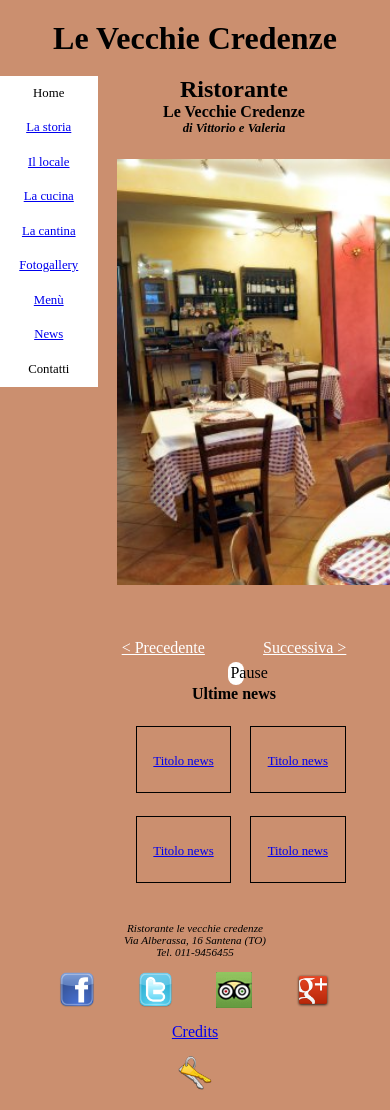
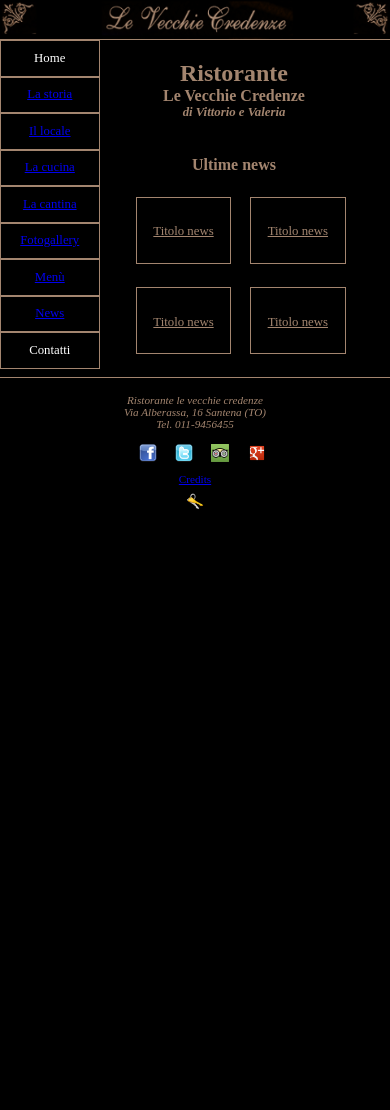
Before and after one commit to defra91/levecchiecredenze.it-php-, a PHP site: page / in a window 390 px wide; the page is wider, and only the part inside the window is pictured. After the commit the page ends 509 px from the top of that part, so only its background shows below. Run offline with PHP 8.4, Linux system fonts and the light colour scheme.

Commit message:
Modificato e ultimata prima versione CSS per smartphone

```diff
--- a/public-html/css/screen.css
+++ b/public-html/css/screen.css
@@ -44,11 +44,8 @@ div#banner h1 {
 
 div#navigation {
 	width: 100%;
-	background-image: url();
 	float: left;
-	border-bottom: 1px solid #C1A55E;
-	color: #A3856F;
-
+	border-bottom: 1px solid #A3856F;
 }
 
 span.menu_item {
@@ -56,8 +53,7 @@ span.menu_item {
     width: 10.89173%;
 	text-align:center;
 	padding: 2% 0%;
-
-
+	color: #A3856F;
 }
 
 span.menu_item_selected {
--- a/public-html/css/slideshow.css
+++ b/public-html/css/slideshow.css
@@ -1,3 +1,4 @@
+
 #slideshowWrapper{
 	width: 100%;
 	margin: 0 auto;
--- a/public-html/css/smartphone-portrait.css
+++ b/public-html/css/smartphone-portrait.css
@@ -6,7 +6,7 @@
 }
 
 body {
-	background-color: #cb8f6f;
+	background-color: #000;
 }
 
 div#container {
@@ -18,10 +18,14 @@ div#container {
 div#banner {
 	width: 100%;
 	padding: 5% 0;
+	border-bottom: 1px solid #A3856F;
+	background-image: url("../images/banner_alt_smartphone.png");
+	background-size: 100%; /* CSS3 */
 }
 
 div#banner h1 {
 	text-align: center;
+	display: none;
 }
 
 /* Sezione menu di navigazione */
@@ -35,18 +39,21 @@ span.menu_item {
 	width: 100%;
 	float: left;
 	padding: 10% 0;
-	background-color: #FFF;
 	text-align: center;
 	font-size: 0.8em;
+	border: 1px solid #A3856F;
+	color: #FFF;
 }
 
 span.menu_item_selected {
 	width: 100%;
 	float: left;
 	padding: 10% 0;
-	background-color: #FFF;
 	text-align: center;
 	font-size: 0.8em;
+	border: 1px solid #A3856F;
+	color: #FFF;
+	text-decoration: none;
 }
 
 /* Sezione contenuto */
@@ -55,7 +62,9 @@ div#content {
 	width: 60%;
 	margin-left: 5%;
 	margin-right: 5%;
+	margin-top: 5%;
 	float: left;
+	color: #A3856F;
 }
 
 /* Spalla sinistra */
@@ -82,12 +91,13 @@ div#left_section h3 {
 	font-style: italic;
 }
 
+/* Spalla destra */
+
 div#right_section {
 	width: 100%;
-	margin-top: 10%;
+	margin-top: 5%;
+	color: #A3856F;
 }
-
-/* Spalla destra */
 
 div#right_section h1 {
 	font-size: 1em;
@@ -100,13 +110,15 @@ div.news {
 	margin-left: 8%;
 	margin-bottom: 10%;
 	float: left;
-	border: 1px solid #000;
+	border: 1px solid #A3856F;
 	padding: 10% 2%;
 	text-align: center;
+	color: #A3856F;
 }
 
 div.news a {
 	font-size: 0.8em;
+	color: #A3856F
 }
 
 div.news p {
@@ -123,6 +135,8 @@ div#footer {
 	padding: 4%;
 	clear: left;
 	text-align: center;
+	border-top: 1px solid #A3856F;
+	color: #A3856F;
 }
 
 div#footer p {
@@ -133,17 +147,42 @@ div#footer p {
 #credits_link {
 	clear: left;
 	display: block;
-	margin: 4% 0;
+	font-size: 0.7em;
+	margin: 2% 0;
 }
 
 img.social_icon {
-	float: left;
-	width: 10%;
+	width: 5%;
 	margin-top: 4%;
-	margin-bottom: 4%;
-	margin-left: 12%;
+	margin-left: 4%;
 }
 
 img#private_key {
-	width: 10%;
+	width: 5%;
 }
+
+/* La slideshow iniziale non verrà mostrate nella versione per smartphone */
+
+#slideshowWrapper {
+	display: none;
+}
+
+#slideshowWrapper img {
+	display: none;
+}
+
+#fssPrev {
+	display: none;
+}
+
+#fssNext {
+	display: none;
+}
+
+#fssPlayPause {
+	display: none;
+}
+
+ul#slideshow {
+	display: none;
+}
--- a/public-html/index.html
+++ b/public-html/index.html
@@ -12,7 +12,7 @@
 	<link rel="stylesheet" type="text/css" href="css/tablet-portrait.css" media="only screen and (min-widht: 480px) and (max-width: 1024px) and (orientation:portrait)" />
 	<link rel="stylesheet" type="text/css" href="css/smartphone-portrait.css" media="only screen and (max-width: 480px) and (orientation: portrait" />
 
-	<link rel="stylesheet" type="text/css" href="css/slideshow.css" />
+	<link rel="stylesheet" type="text/css" href="css/slideshow.css" media="only screen and (min-width: 1024px)" />
 	<script type="text/javascript" src="js/jquery.js"></script>
 	<script type="text/javascript" src="js/fadeSlideShow.js"></script>
 	<script type="text/javascript">
```
Also changed, not shown: public-html/images/banner_alt_smartphone.png (added).
